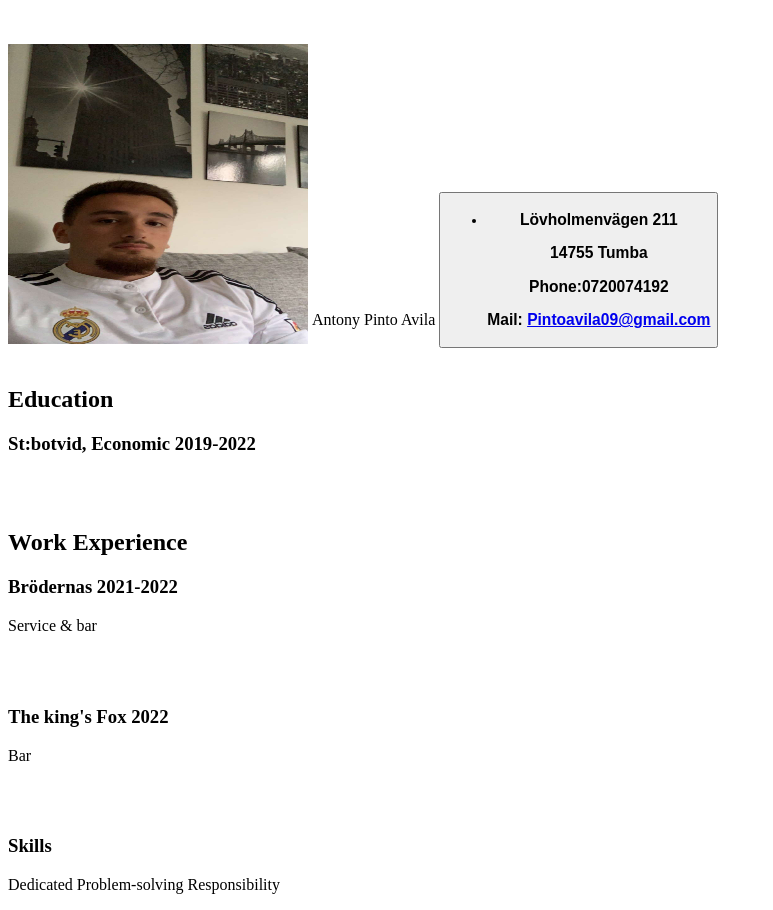
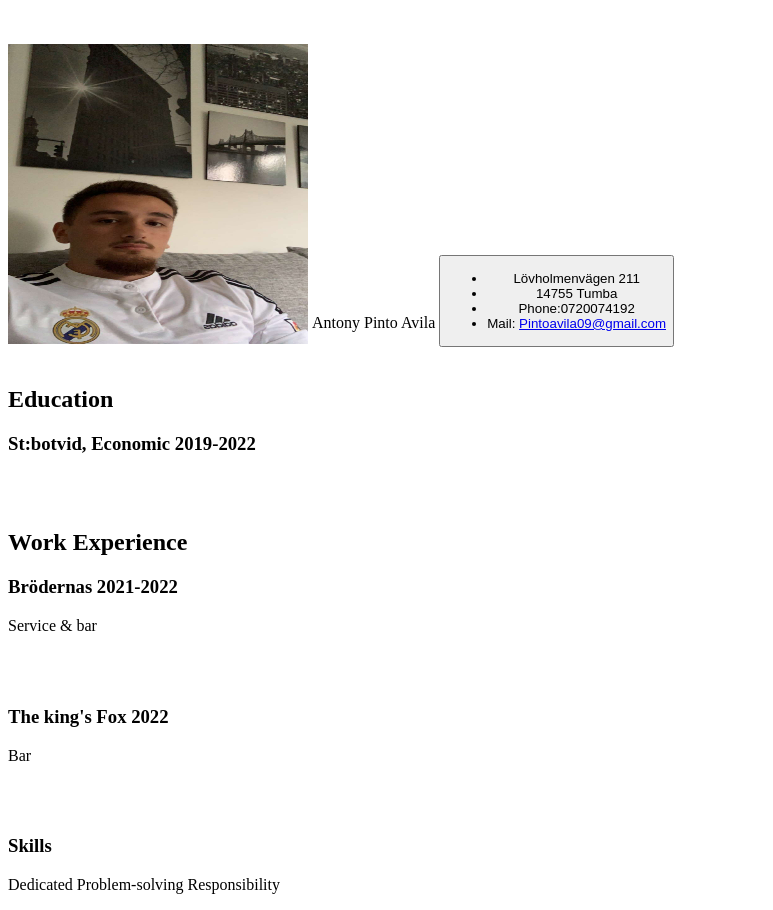
Before and after one commit to Medieinstitutet/cv-med-css-Antony, a plain HTML site: page CV/index.html-CV.html in a window 1280 px wide. Shown: the whole page, without its empty margins (0-773 px from the left). Drawn offline with Linux system fonts and the light colour scheme.

Commit message:
Add files via upload

```diff
--- a/CV/index.html-CV.html
+++ b/CV/index.html-CV.html
@@ -5,41 +5,52 @@
     <title>Cv</title>
 </head>
 <body>
-    <br></br>
+    <header>
+        <br></br>
+<main>
    <div style="display:inline-block;vertical-align:bottom;">
     <img src="pirre.jpg" alt="pirre" width="300"height="300">
-   </div>
+</div>
    <div style="display:inline-block;">
     <p>Antony Pinto Avila</p>
    </div>
 <button>
-
         <nav>
             <ul>
-                <li>
-         <h3>Lövholmenvägen 211 </h3>
-         <h3>14755 Tumba</h3>
-         <h3>Phone:0720074192</h3>
-         <h3>Mail: <a href="pintoavila09@gmail.com">Pintoavila09@gmail.com</a></h3>
-        </li>
-        </ul>
+                <li>Lövholmenvägen 211</li>
+         <li>14755 Tumba</li>
+         <li>Phone:0720074192</li>
+         <li>Mail: <a href="pintoavila09@gmail.com">Pintoavila09@gmail.com</a></li>
+            </ul>
         </nav>
         </button>
     <br></br>
+    <section>
+        <article>
     <h2>Education</h2>
     <h3>St:botvid, Economic 2019-2022</h3>
+</article>
     <br></br>
+<article>
     <h2>Work Experience</h2>
+</article>
+<article>
     <h3>Brödernas 2021-2022</a></h3>
     <p>Service & bar</p>
+</article>
     <br></br>
+<article>
     <h3>The king's Fox 2022 </h3>
     <p>Bar</p>
+</article>
     <br></br>
+<article>
     <h3>Skills</h3>
+</article>
     <p>Dedicated Problem-solving Responsibility</p>
+</section>
+</main>
 
-
-
+</header>
 </body>
 </html>
```
